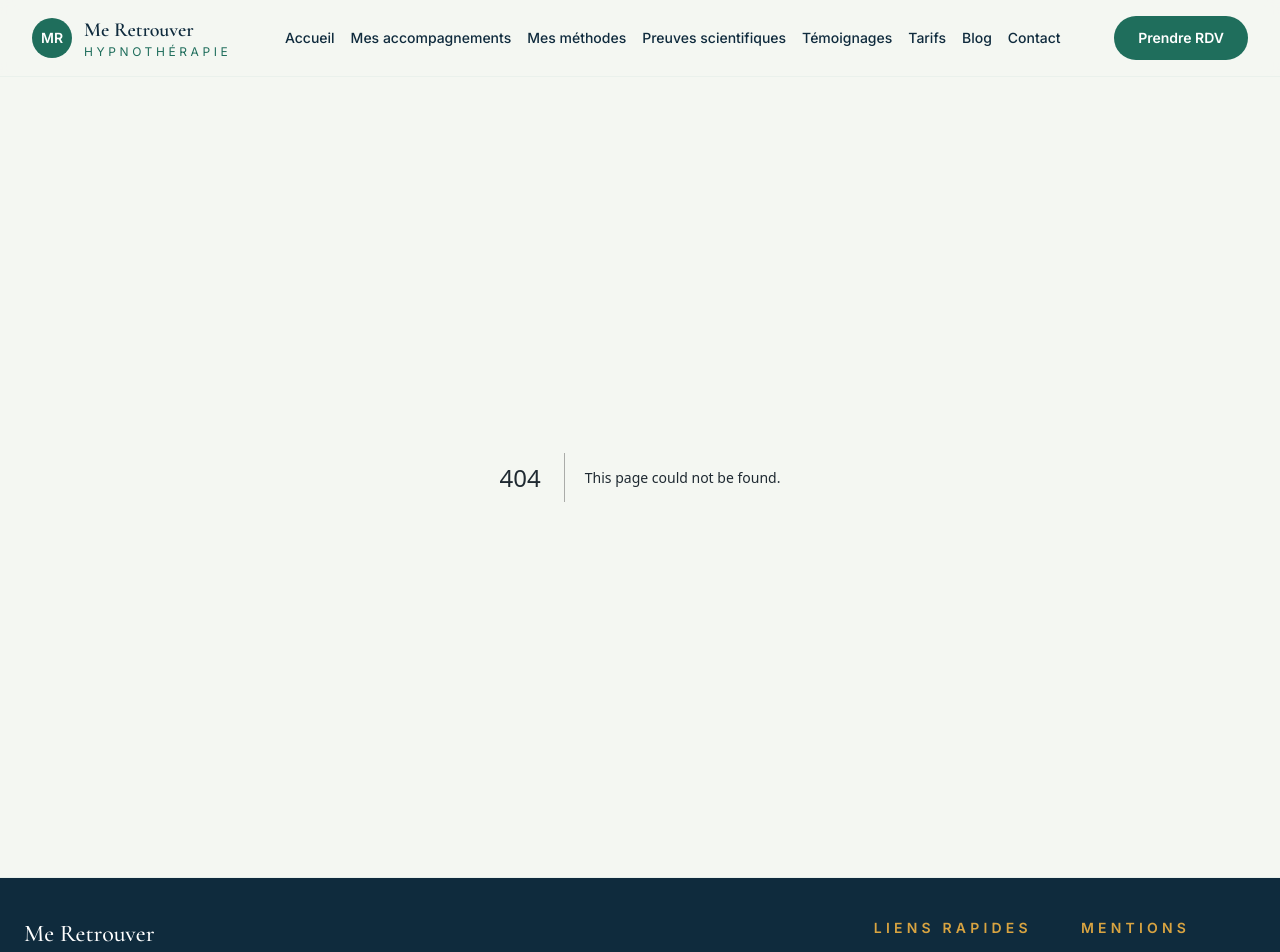
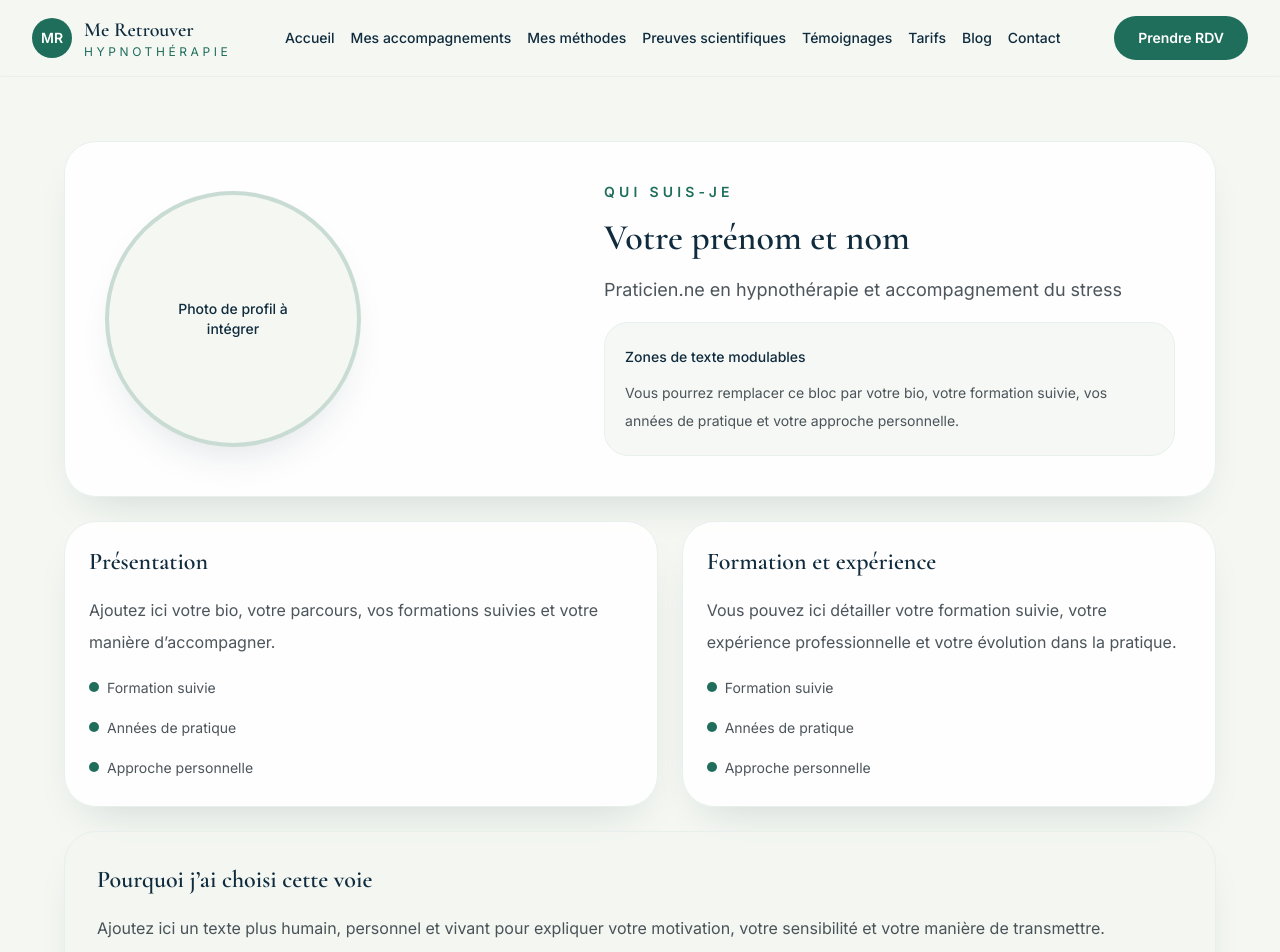
Before and after one commit to ssivadier/MeRetrouver, a Next.js app: page /qui-suis-je in a window 1280 px wide. Before the commit this address had no page. Shown: the top 952 px of the page. Built offline with nearby package versions, Linux system fonts and the light colour scheme.

Commit message:
Add about page with modular presentation components

```diff
--- /dev/null
+++ b/app/qui-suis-je/page.tsx
@@ -0,0 +1,22 @@
+import { ProfileHero } from '@/components/about/ProfileHero';
+import { ProfileStory } from '@/components/about/ProfileStory';
+import { WhyThisPath } from '@/components/about/WhyThisPath';
+
+export default function AboutPage() {
+  return (
+    <main className="min-h-screen bg-brand-paper px-4 py-10 sm:px-6 lg:px-8 lg:py-16">
+      <div className="mx-auto flex max-w-6xl flex-col gap-6">
+        <ProfileHero />
+        <div className="grid gap-6 lg:grid-cols-[1fr_0.9fr]">
+          <ProfileStory />
+          <ProfileStory
+            title="Formation et expérience"
+            text="Vous pouvez ici détailler votre formation suivie, votre expérience professionnelle et votre évolution dans la pratique."
+            bulletPoints={['Formation suivie', 'Années de pratique', 'Approche personnelle']}
+          />
+        </div>
+        <WhyThisPath />
+      </div>
+    </main>
+  );
+}
--- /dev/null
+++ b/components/about/ProfileHero.tsx
@@ -0,0 +1,32 @@
+type ProfileHeroProps = {
+  name?: string;
+  role?: string;
+  imageAlt?: string;
+};
+
+export function ProfileHero({
+  name = 'Votre prénom et nom',
+  role = 'Praticien.ne en hypnothérapie et accompagnement du stress',
+  imageAlt = 'Portrait du praticien',
+}: ProfileHeroProps) {
+  return (
+    <section className="grid gap-8 rounded-[2rem] border border-brand-mist bg-white/90 p-8 shadow-soft lg:grid-cols-[0.9fr_1.1fr] lg:items-center lg:p-10">
+      <div className="flex justify-center lg:justify-start">
+        <div className="flex h-56 w-56 items-center justify-center overflow-hidden rounded-full border-4 border-brand-emerald/20 bg-brand-paper text-center text-sm font-medium text-brand-deep shadow-soft sm:h-64 sm:w-64">
+          <span className="max-w-[10rem] px-4">Photo de profil à intégrer</span>
+        </div>
+      </div>
+      <div className="space-y-4">
+        <p className="text-sm font-semibold uppercase tracking-[0.3em] text-brand-emerald">Qui suis-je</p>
+        <h1 className="font-display text-3xl font-semibold text-brand-deep sm:text-4xl">{name}</h1>
+        <p className="text-lg leading-8 text-brand-ink/80">{role}</p>
+        <div className="rounded-2xl border border-brand-mist bg-brand-paper/70 p-5 text-sm leading-7 text-brand-ink/80">
+          <p className="font-medium text-brand-deep">Zones de texte modulables</p>
+          <p className="mt-2">
+            Vous pourrez remplacer ce bloc par votre bio, votre formation suivie, vos années de pratique et votre approche personnelle.
+          </p>
+        </div>
+      </div>
+    </section>
+  );
+}
--- /dev/null
+++ b/components/about/ProfileStory.tsx
@@ -0,0 +1,26 @@
+type ProfileStoryProps = {
+  title?: string;
+  text?: string;
+  bulletPoints?: string[];
+};
+
+export function ProfileStory({
+  title = 'Présentation',
+  text = 'Ajoutez ici votre bio, votre parcours, vos formations suivies et votre manière d’accompagner.',
+  bulletPoints = ['Formation suivie', 'Années de pratique', 'Approche personnelle'],
+}: ProfileStoryProps) {
+  return (
+    <section className="card-surface space-y-4">
+      <h2 className="font-display text-2xl font-semibold text-brand-deep">{title}</h2>
+      <p className="text-base leading-8 text-brand-ink/80">{text}</p>
+      <ul className="space-y-3 text-sm leading-7 text-brand-ink/80">
+        {bulletPoints.map((item) => (
+          <li key={item} className="flex items-start gap-2">
+            <span className="mt-2 h-2.5 w-2.5 shrink-0 rounded-full bg-brand-emerald" />
+            <span>{item}</span>
+          </li>
+        ))}
+      </ul>
+    </section>
+  );
+}
--- /dev/null
+++ b/components/about/WhyThisPath.tsx
@@ -0,0 +1,25 @@
+type WhyThisPathProps = {
+  title?: string;
+  intro?: string;
+  points?: string[];
+};
+
+export function WhyThisPath({
+  title = 'Pourquoi j’ai choisi cette voie',
+  intro = 'Ajoutez ici un texte plus humain, personnel et vivant pour expliquer votre motivation, votre sensibilité et votre manière de transmettre.',
+  points = ['Votre histoire personnelle', 'Votre sens du soin', 'Ce qui vous guide dans votre pratique'],
+}: WhyThisPathProps) {
+  return (
+    <section className="rounded-[2rem] border border-brand-mist bg-brand-paper/60 p-8 shadow-soft">
+      <h2 className="font-display text-2xl font-semibold text-brand-deep">{title}</h2>
+      <p className="mt-4 text-base leading-8 text-brand-ink/80">{intro}</p>
+      <div className="mt-6 grid gap-4 md:grid-cols-3">
+        {points.map((point) => (
+          <div key={point} className="rounded-2xl border border-brand-mist bg-white/80 p-4 text-sm leading-7 text-brand-ink/80">
+            {point}
+          </div>
+        ))}
+      </div>
+    </section>
+  );
+}
```
Also changed, not shown: 1 other file (tests, documents, lock files or other folders).
